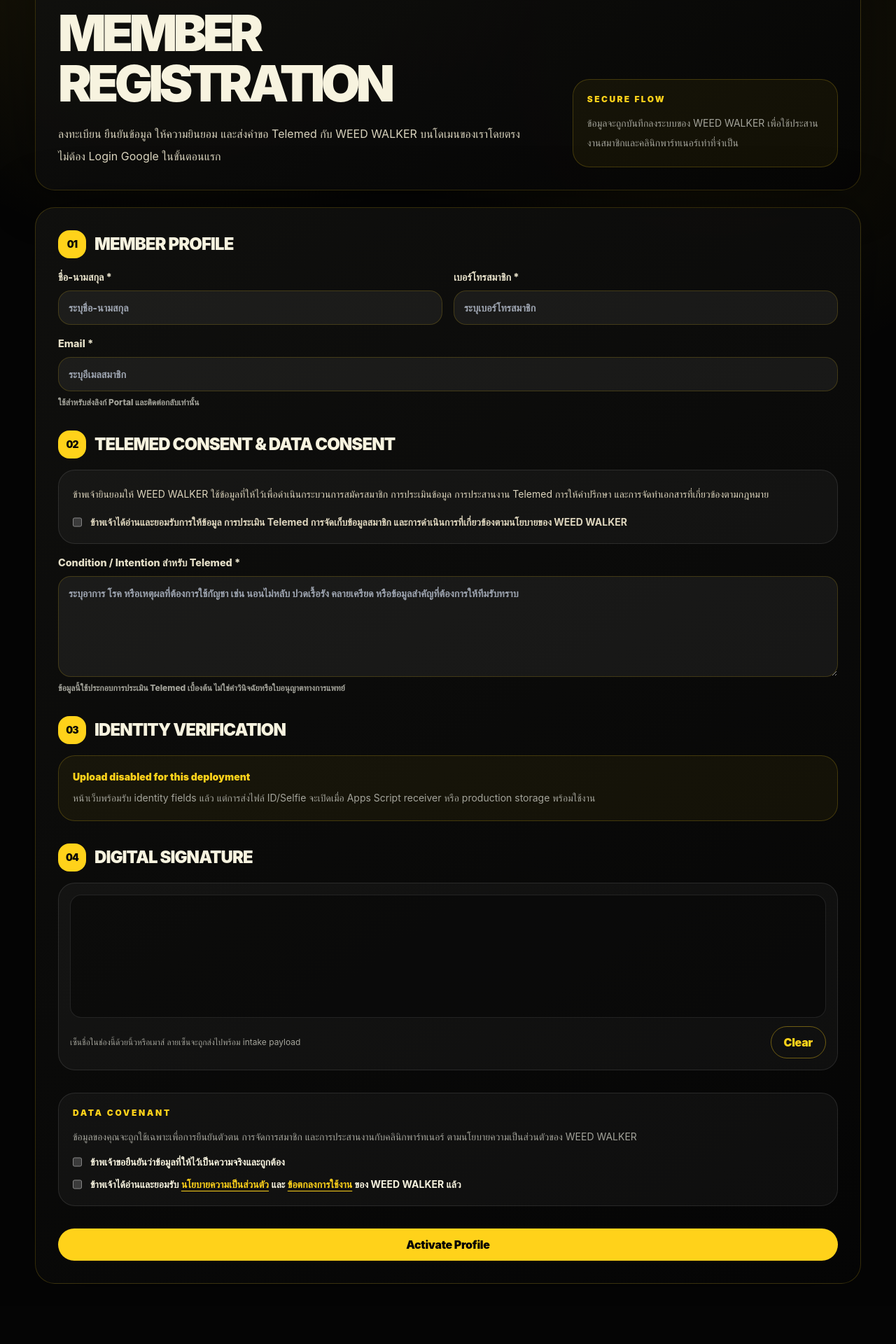
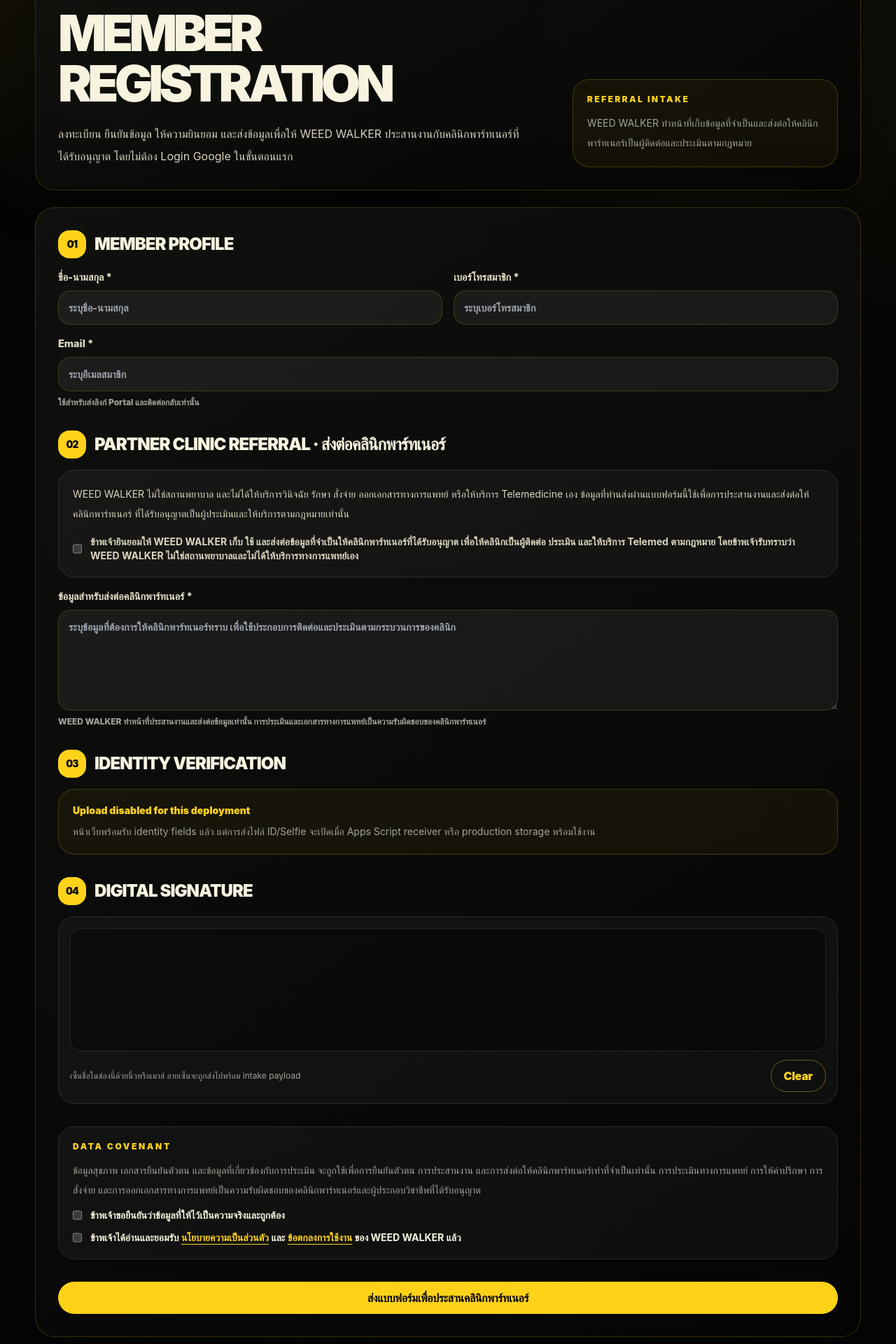
Before and after one commit to ncckaz-arch/weedwalker-site, a Next.js app: page /intake in a window 1280 px wide. Shown: the part 180-2100 px from the top of the page at 70% size. Before the commit the page ends 2046 px from the top, so only its background shows below. Built offline with nearby package versions, Linux system fonts and the light colour scheme; no server answers.

Commit message:
Clarify partner clinic referral intake copy

```diff
--- a/src/app/intake/page.tsx
+++ b/src/app/intake/page.tsx
@@ -2,7 +2,7 @@ import { IntakeForm } from '@/components/intake-form';
 
 export const metadata = {
   title: 'Intake Portal | WEED WALKER',
-  description: 'WEED WALKER member intake and telemed request portal.',
+  description: 'WEED WALKER intake and licensed partner clinic referral portal.',
 };
 
 export default function IntakePage() {
@@ -37,15 +37,15 @@ export default function IntakePage() {
               Member Registration
             </h1>
             <p className="mt-5 max-w-2xl text-base leading-8 text-[#d9d3bd]">
-              ลงทะเบียน ยืนยันข้อมูล ให้ความยินยอม และส่งคำขอ Telemed กับ WEED WALKER
-              บนโดเมนของเราโดยตรง ไม่ต้อง Login Google ในขั้นตอนแรก
+              ลงทะเบียน ยืนยันข้อมูล ให้ความยินยอม และส่งข้อมูลเพื่อให้ WEED WALKER
+              ประสานงานกับคลินิกพาร์ทเนอร์ที่ได้รับอนุญาต โดยไม่ต้อง Login Google ในขั้นตอนแรก
             </p>
           </div>
 
           <aside className="rounded-3xl border border-walkerYellow/20 bg-walkerYellow/5 p-5">
-            <p className="text-xs font-black uppercase tracking-[0.2em] text-walkerYellow">Secure Flow</p>
+            <p className="text-xs font-black uppercase tracking-[0.2em] text-walkerYellow">Referral Intake</p>
             <p className="mt-3 text-sm leading-7 text-walkerMuted">
-              ข้อมูลจะถูกบันทึกลงระบบของ WEED WALKER เพื่อใช้ประสานงานสมาชิกและคลินิกพาร์ทเนอร์เท่าที่จำเป็น
+              WEED WALKER ทำหน้าที่เก็บข้อมูลที่จำเป็นและส่งต่อให้คลินิกพาร์ทเนอร์เป็นผู้ติดต่อและประเมินตามกฎหมาย
             </p>
           </aside>
         </div>
--- a/src/components/intake-form.tsx
+++ b/src/components/intake-form.tsx
@@ -127,28 +127,31 @@ export function IntakeForm() {
       </section>
 
       <section className="grid gap-4">
-        <SectionTitle number="02" title="Telemed Consent & Data Consent" />
+        <SectionTitle number="02" title="Partner Clinic Referral · ส่งต่อคลินิกพาร์ทเนอร์" />
         <div className="rounded-3xl border border-white/10 bg-white/[0.04] p-5">
           <p className="text-sm leading-7 text-[#ddd5bd]">
-            ข้าพเจ้ายินยอมให้ WEED WALKER ใช้ข้อมูลที่ให้ไว้เพื่อดำเนินกระบวนการสมัครสมาชิก
-            การประเมินข้อมูล การประสานงาน Telemed การให้คำปรึกษา และการจัดทำเอกสารที่เกี่ยวข้องตามกฎหมาย
+            WEED WALKER ไม่ใช่สถานพยาบาล และไม่ได้ให้บริการวินิจฉัย รักษา สั่งจ่าย ออกเอกสารทางการแพทย์
+            หรือให้บริการ Telemedicine เอง ข้อมูลที่ท่านส่งผ่านแบบฟอร์มนี้ใช้เพื่อการประสานงานและส่งต่อให้คลินิกพาร์ทเนอร์
+            ที่ได้รับอนุญาตเป็นผู้ประเมินและให้บริการตามกฎหมายเท่านั้น
           </p>
           <label className="mt-4 flex gap-3 text-sm font-bold text-[#ddd5bd]">
             <input name="telemedConsent" type="checkbox" required />
-            ข้าพเจ้าได้อ่านและยอมรับการให้ข้อมูล การประเมิน Telemed การจัดเก็บข้อมูลสมาชิก และการดำเนินการที่เกี่ยวข้องตามนโยบายของ WEED WALKER
+            ข้าพเจ้ายินยอมให้ WEED WALKER เก็บ ใช้ และส่งต่อข้อมูลที่จำเป็นให้คลินิกพาร์ทเนอร์ที่ได้รับอนุญาต
+            เพื่อให้คลินิกเป็นผู้ติดต่อ ประเมิน และให้บริการ Telemed ตามกฎหมาย โดยข้าพเจ้ารับทราบว่า WEED WALKER
+            ไม่ใช่สถานพยาบาลและไม่ได้ให้บริการทางการแพทย์เอง
           </label>
         </div>
 
         <label className="walker-label">
-          Condition / Intention สำหรับ Telemed *
+          ข้อมูลสำหรับส่งต่อคลินิกพาร์ทเนอร์ *
           <textarea
             className="walker-input min-h-36"
             name="conditionIntention"
             required
-            placeholder="ระบุอาการ โรค หรือเหตุผลที่ต้องการใช้กัญชา เช่น นอนไม่หลับ ปวดเรื้อรัง คลายเครียด หรือข้อมูลสำคัญที่ต้องการให้ทีมรับทราบ"
+            placeholder="ระบุข้อมูลที่ต้องการให้คลินิกพาร์ทเนอร์ทราบ เพื่อใช้ประกอบการติดต่อและประเมินตามกระบวนการของคลินิก"
           />
           <span className="walker-muted text-xs">
-            ข้อมูลนี้ใช้ประกอบการประเมิน Telemed เบื้องต้น ไม่ใช่คำวินิจฉัยหรือใบอนุญาตทางการแพทย์
+            WEED WALKER ทำหน้าที่ประสานงานและส่งต่อข้อมูลเท่านั้น การประเมินและเอกสารทางการแพทย์เป็นความรับผิดชอบของคลินิกพาร์ทเนอร์
           </span>
         </label>
       </section>
@@ -204,8 +207,9 @@ export function IntakeForm() {
       <section className="grid gap-3 rounded-3xl border border-white/10 bg-white/[0.04] p-5">
         <p className="text-xs font-black uppercase tracking-[0.22em] text-walkerYellow">Data Covenant</p>
         <p className="text-sm leading-7 text-walkerMuted">
-          ข้อมูลของคุณจะถูกใช้เฉพาะเพื่อการยืนยันตัวตน การจัดการสมาชิก และการประสานงานกับคลินิกพาร์ทเนอร์
-          ตามนโยบายความเป็นส่วนตัวของ WEED WALKER
+          ข้อมูลสุขภาพ เอกสารยืนยันตัวตน และข้อมูลที่เกี่ยวข้องกับการประเมิน จะถูกใช้เพื่อการยืนยันตัวตน
+          การประสานงาน และการส่งต่อให้คลินิกพาร์ทเนอร์เท่าที่จำเป็นเท่านั้น การประเมินทางการแพทย์
+          การให้คำปรึกษา การสั่งจ่าย และการออกเอกสารทางการแพทย์เป็นความรับผิดชอบของคลินิกพาร์ทเนอร์และผู้ประกอบวิชาชีพที่ได้รับอนุญาต
         </p>
         <input name="pdpaConsent" type="hidden" value="true" />
         <input name="documentStorageConsent" type="hidden" value="true" />
@@ -230,7 +234,7 @@ export function IntakeForm() {
       </section>
 
       <button className="walker-btn walker-btn-primary w-full md:w-auto" type="submit">
-        Activate Profile
+        ส่งแบบฟอร์มเพื่อประสานคลินิกพาร์ทเนอร์
       </button>
 
       {status ? <p className="font-bold text-walkerYellow">{status}</p> : null}
```
